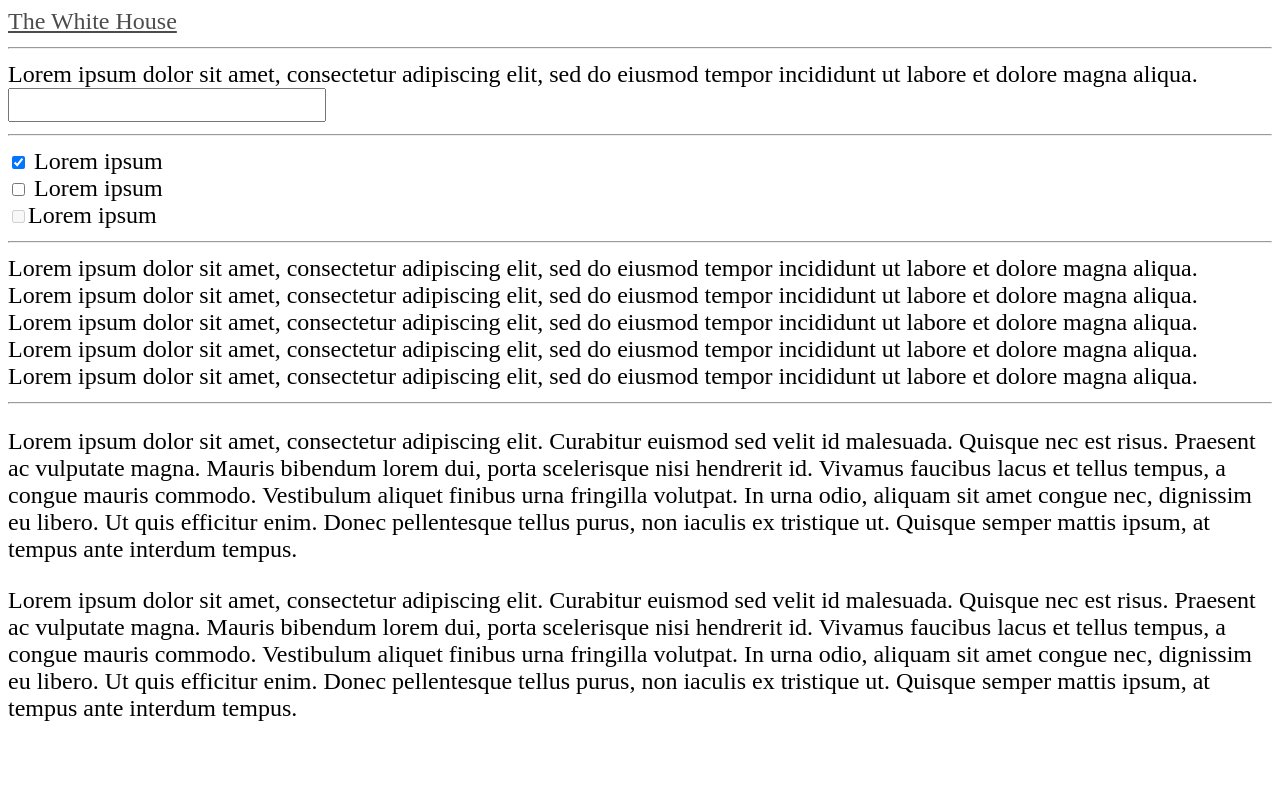
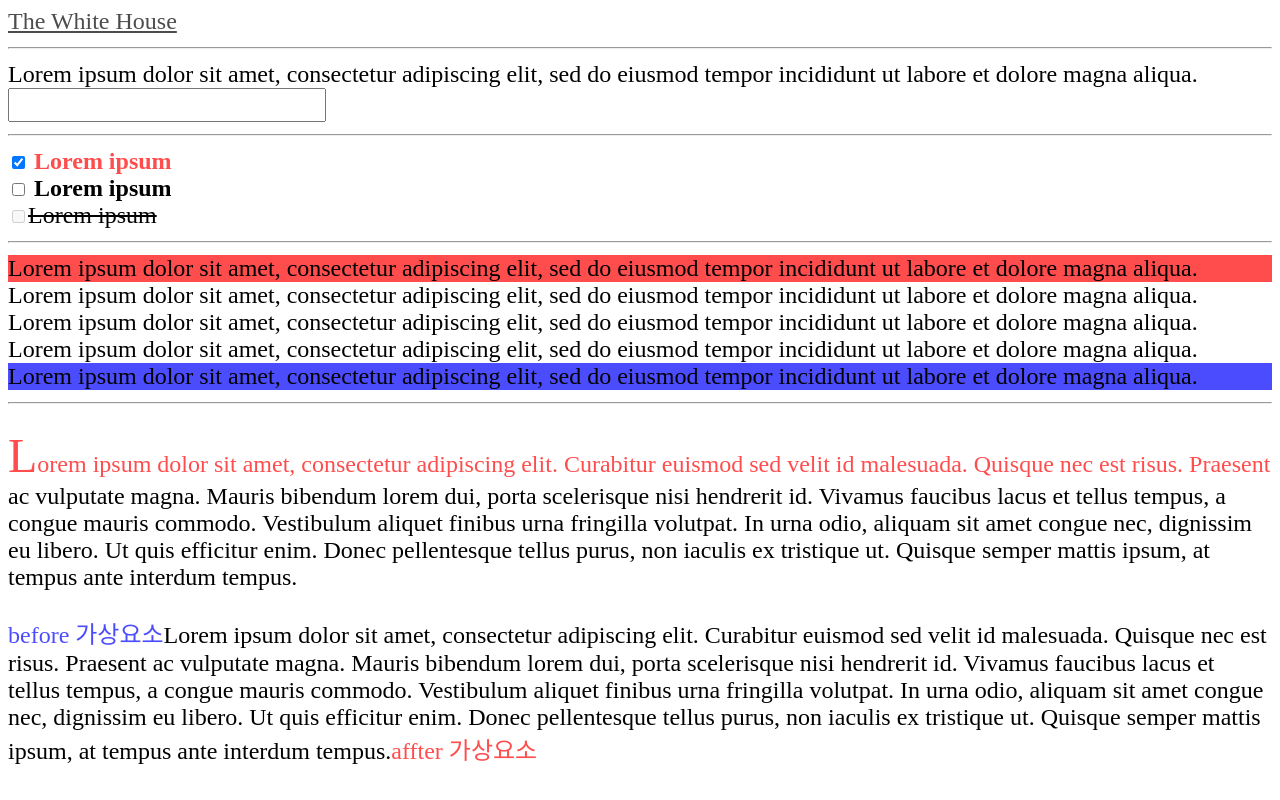
Before and after one commit to OREO206/HTML, a plain HTML site: page css/2.CSS3_Selector/css3_selector_3.html in a window 1280 px wide. Drawn offline with Linux system fonts and the light colour scheme.

Commit message:
선택자

```diff
--- a/css/2.CSS3_Selector/css3_selector_3.html
+++ b/css/2.CSS3_Selector/css3_selector_3.html
@@ -19,40 +19,57 @@
         /* ":visited" : 방문한 링크일 때 */
         .link:visited {color: rgba(0, 255, 0, 0.7);}
 
-        /* ":hover" :  */
+        /* ":hover" : 요소에 마우스가 올라와 있을 때 */
+        .action:hover {background-color: rgba(255, 0, 0, 0.7);}
 
-        /* ":active" :  */
+        /* ":active" : 요소가 클릭이 된 상태일 때 */
+        .action:active {background-color: rgba(0, 0, 255, 0.7);}
 
-        /* ":focus" :  */
-
+        /* ":focus" : 요소에 커서가 맞춰져 있을 때 */
+        .action:focus {background-color: rgba(0, 255, 0, 0.7);}
 
         /* UI 요소 선택자 */
-        /* ":checked" :  */
+        /* ":checked" : 요소가 체크된 상태일 때 */
+        .ui:checked + .label {color: rgba(255, 0, 0, 0.7);}
 
-        /* ":enabled" :  */
+        /* ":enabled" : 요소가 사용 가능한 상태일 때 */
+        .ui:enabled + .label {font-weight: 700;}
 
-        /* ":disabled" :  */
+        /* ":disabled" : 요소가 사용 불가능한 상태일 때 */
+        .ui:disabled + .label {text-decoration: line-through;}
 
 
         /* 구조 선택자 */
-        /* ":first-child" :  */
+        /* ":first-child" : 선택자에 해당하는 모든 요소 중 첫번째 형제 요소를 선택 */
+        .structural:first-child {background-color: rgba(255, 0, 0, 0.7);}
 
-        /* ":last-child" :  */
-
+        /* ":last-child" : 선택자에 해당하는 모든 요소 중 마지막 형제 요소를 선택 */
+        .structural:last-child {background-color: rgba(0, 0, 255, 0.7);}
 
 
         /* 가상 요소 선택자 */
-        /*   */
+        /* 요소의 특정 부분에 스타일을 적용할 때 사용 */
 
-        /* "::first-letter" :  */
+        /* "::first-letter" : 컨텐츠의 첫 글자를 선택 */
+        .pseudo1::first-letter {font-size: 48px;}
 
-        /* "::first-line" :  */
+        /* "::first-line" : 컨텐츠의 첫 줄을 선택 */
+        .pseudo1::first-line {color: rgba(255, 0, 0, 0.7);}
 
-        /* "::after" :  */
+        /* "::after" : 컨텐츠의 뒤에 있는 위치를 선택 */
+        .pseudo2::after {
+            content: 'affter 가상요소'; /* 이렇게 쓴 글자는 드래그 X */
+            color: rgba(255, 0, 0, 0.7);
+        }
 
-        /* "::before" :  */
+        /* "::before" : 컨텐츠의 앞에 있는 위치를 선택 */
+        .pseudo2::before {
+            content: 'before 가상요소';
+            color: rgba(0, 0, 255, 0.7);
+        }
 
-        /* "::selection" :  */
+        /* "::selection" : 드래그한 컨텐츠를 선택 (여러 브라우저에서 지원X) */
+        .pseudo2::selection {background-color: rgba(255, 255, 0, 0.7);}
 
     </style>
 </head>
```
Also changed, not shown: css/2.CSS3_Selector/css3_selector_2.html (+1 -1 lines).
